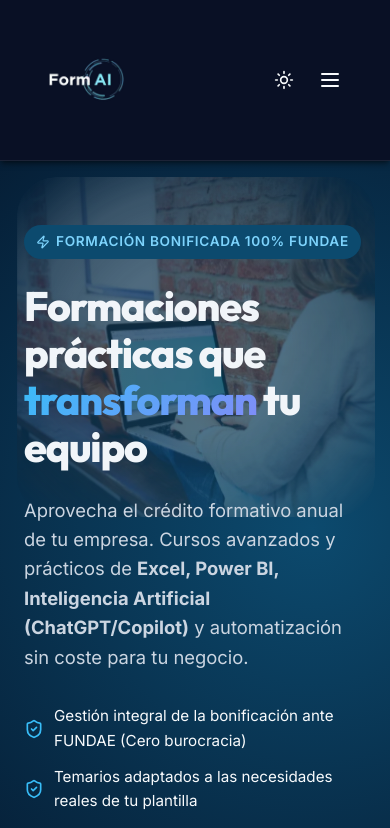
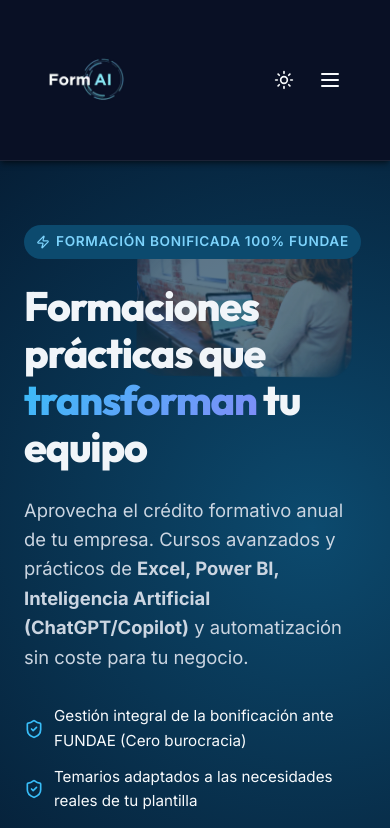
Before and after one commit to gyuste17/formai, a React (Vite) app: page / in a window 390 px wide. Shown: the top 828 px of the page. Built offline with nearby package versions, Linux system fonts and the light colour scheme.

Commit message:
style(hero-mobile): make ambient floating images more compact with larger animated drift trajectories across the section

```diff
--- a/src/index.css
+++ b/src/index.css
@@ -331,38 +331,104 @@ button, input, select, textarea {
 
 @media (max-width: 768px) {
   .hero-ambient-container {
-    top: 16px;
-    left: 4%;
-    width: 92%;
-    height: 340px;
-    border-radius: 40px;
-    -webkit-mask-image: radial-gradient(ellipse at center, rgba(0,0,0,1) 35%, rgba(0,0,0,0.7) 65%, transparent 95%);
-    mask-image: radial-gradient(ellipse at center, rgba(0,0,0,1) 35%, rgba(0,0,0,0.7) 65%, transparent 95%);
+    top: 0;
+    left: 0;
+    width: 100%;
+    height: 100%;
+    border-radius: 0;
+    -webkit-mask-image: linear-gradient(to bottom, rgba(0,0,0,1) 0%, rgba(0,0,0,1) 75%, transparent 100%);
+    mask-image: linear-gradient(to bottom, rgba(0,0,0,1) 0%, rgba(0,0,0,1) 75%, transparent 100%);
   }
 
   .hero-ambient-img {
+    width: 220px;
+    height: 150px;
+    border-radius: 24px;
     background-size: cover;
-    background-position: center 25%;
-    border-radius: 40px;
-    animation-name: heroCrossFadeMobile;
+    background-position: center center;
+    -webkit-mask-image: radial-gradient(ellipse at center, rgba(0,0,0,1) 50%, rgba(0,0,0,0.8) 75%, transparent 100%);
+    mask-image: radial-gradient(ellipse at center, rgba(0,0,0,1) 50%, rgba(0,0,0,0.8) 75%, transparent 100%);
+  }
+
+  .hero-ambient-img-1 {
+    top: 30px;
+    left: 8%;
+    right: auto;
+    animation-name: heroFloatMobile1;
+  }
+
+  .hero-ambient-img-2 {
+    top: 60px;
+    left: auto;
+    right: 8%;
+    animation-name: heroFloatMobile2;
+  }
+
+  .hero-ambient-img-3 {
+    top: 40px;
+    left: 18%;
+    right: auto;
+    animation-name: heroFloatMobile3;
   }
 }
 
-@keyframes heroCrossFadeMobile {
+@keyframes heroFloatMobile1 {
   0% {
     opacity: 0;
-    transform: scale(0.99) translate3d(0, 0, 0);
+    transform: translate3d(-35px, -15px, 0) scale(0.92) rotate(-3deg);
   }
   6% {
-    opacity: 0.34;
+    opacity: 0.40;
   }
   28% {
-    opacity: 0.34;
-    transform: scale(1.02) translate3d(4px, -2px, 0);
+    opacity: 0.40;
+    transform: translate3d(55px, 30px, 0) scale(1.04) rotate(2deg);
   }
   35% {
     opacity: 0;
-    transform: scale(1.04) translate3d(6px, -3px, 0);
+    transform: translate3d(75px, 45px, 0) scale(1.06) rotate(4deg);
+  }
+  100% {
+    opacity: 0;
+  }
+}
+
+@keyframes heroFloatMobile2 {
+  0% {
+    opacity: 0;
+    transform: translate3d(40px, -20px, 0) scale(0.92) rotate(3deg);
+  }
+  6% {
+    opacity: 0.40;
+  }
+  28% {
+    opacity: 0.40;
+    transform: translate3d(-50px, 35px, 0) scale(1.04) rotate(-2deg);
+  }
+  35% {
+    opacity: 0;
+    transform: translate3d(-70px, 50px, 0) scale(1.06) rotate(-3deg);
+  }
+  100% {
+    opacity: 0;
+  }
+}
+
+@keyframes heroFloatMobile3 {
+  0% {
+    opacity: 0;
+    transform: translate3d(-30px, 35px, 0) scale(0.92) rotate(-2deg);
+  }
+  6% {
+    opacity: 0.40;
+  }
+  28% {
+    opacity: 0.40;
+    transform: translate3d(45px, -30px, 0) scale(1.04) rotate(2deg);
+  }
+  35% {
+    opacity: 0;
+    transform: translate3d(65px, -45px, 0) scale(1.06) rotate(3deg);
   }
   100% {
     opacity: 0;
```
